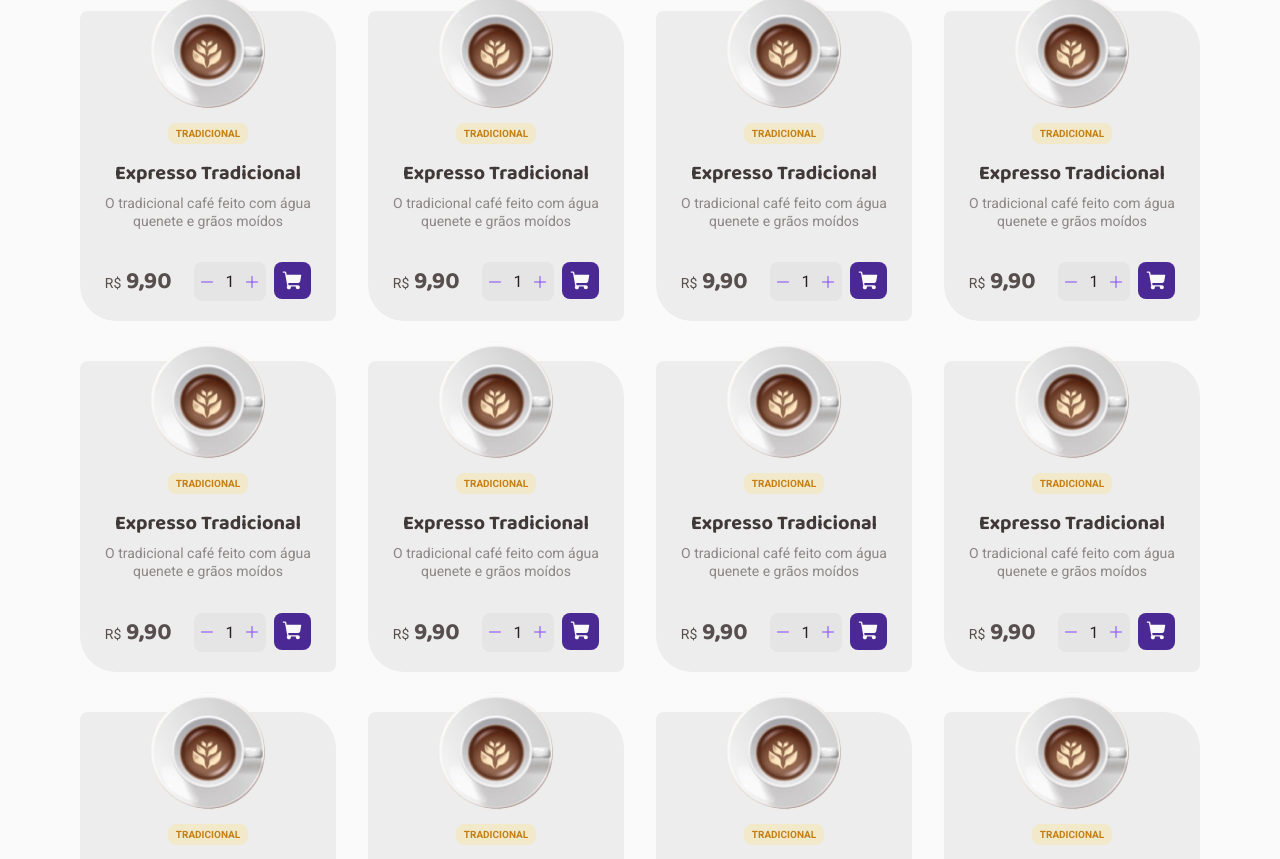
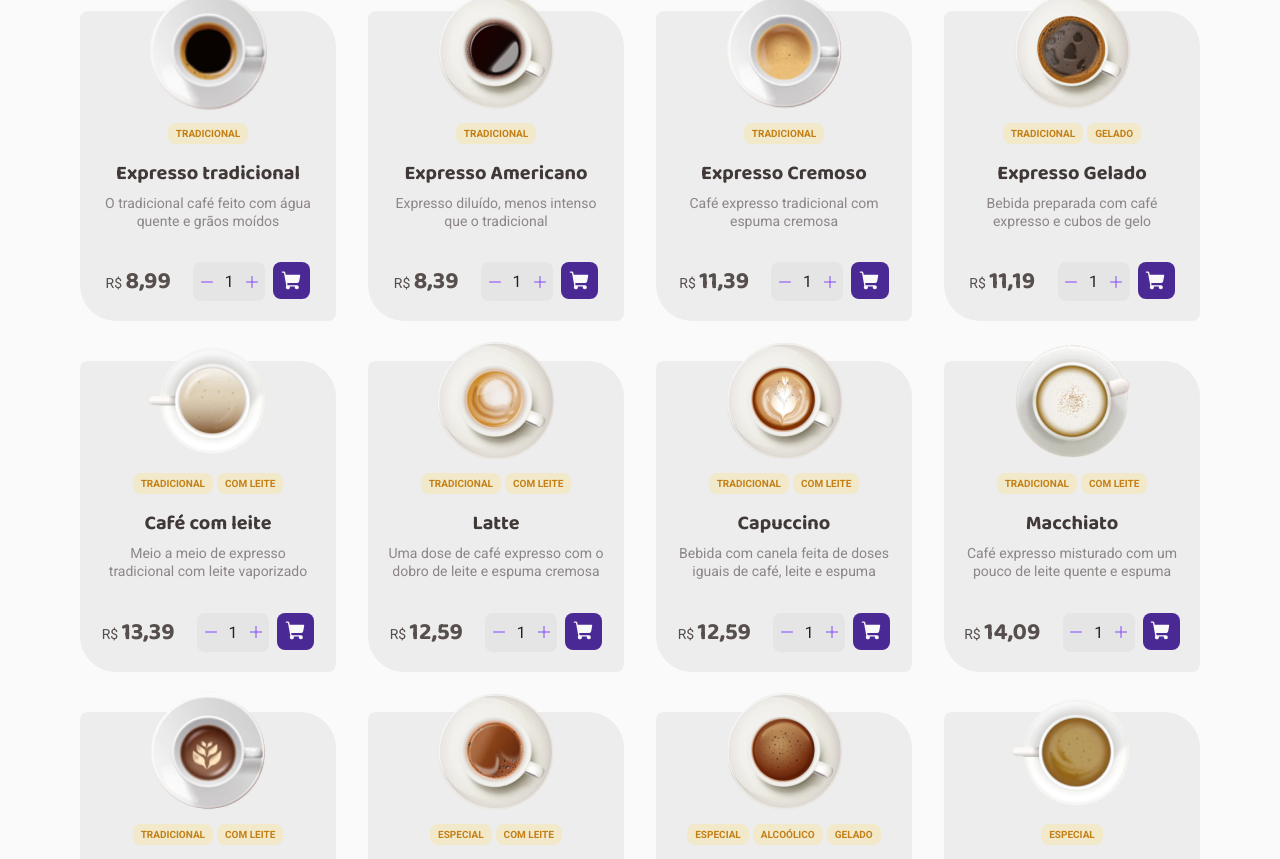
Before and after one commit to natan3001/Desafio-02---Coffee-Delivery, a React (Vite) app: page / in a window 1280 px wide. Shown: the part 701-1560 px from the top of the page. Built offline with nearby package versions, Linux system fonts and the light colour scheme.

Commit message:
Criado a listagem de cafés na pagina de home

```diff
--- a/src/contexts/CoffeContext.tsx
+++ b/src/contexts/CoffeContext.tsx
@@ -1,7 +1,7 @@
 import { createContext, ReactNode, useState } from 'react'
 
 // Coffee
-interface CoffeProps {
+export interface CoffeProps {
   id: string
   title: string
   description: string
--- a/src/pages/Home/CoffeeCard/index.tsx
+++ b/src/pages/Home/CoffeeCard/index.tsx
@@ -1,6 +1,5 @@
 import { ShoppingCart, Plus, Minus } from 'phosphor-react'
-
-import MochaccinoImage from '../../../assets/coffees/Mochaccino.png'
+import { CoffeProps } from '../../../contexts/CoffeContext'
 
 import {
   CardContainer,
@@ -10,24 +9,44 @@ import {
   TagListContainer,
 } from './styles'
 
-export function CoffeeCard() {
+export function CoffeeCard({
+  id,
+  description,
+  img,
+  price,
+  tagList,
+  title,
+}: CoffeProps) {
   return (
     <CardContainer>
-      <img src={MochaccinoImage} alt="" />
+      <img src={img} alt="" />
+
       <TagListContainer>
-        <span>Tradicional</span>
+        {tagList.map((tag, index) => (
+          <span key={`${id}-${index}`}>{tag}</span>
+        ))}
       </TagListContainer>
-      <h3>Expresso Tradicional</h3>
-      <p>O tradicional café feito com água quenete e grãos moídos</p>
+
+      <h3>{title}</h3>
+      <p>{description}</p>
+
       <FooterContainer>
         <PriceContainer>
-          R$<span> 9,90</span>
+          R${' '}
+          <span>
+            {price.toLocaleString('pt-BR', { minimumFractionDigits: 2 })}
+          </span>
         </PriceContainer>
+
         <FormAddCartContainer>
           <span>
-            <Minus size={16} />
+            <button>
+              <Minus size={16} />
+            </button>
             1
-            <Plus size={16} />
+            <button>
+              <Plus size={16} />
+            </button>
           </span>
           <button>
             <ShoppingCart weight="fill" size={22} />
--- a/src/pages/Home/CoffeeCard/styles.ts
+++ b/src/pages/Home/CoffeeCard/styles.ts
@@ -89,9 +89,15 @@ export const FormAddCartContainer = styled.form`
         color: ${(props) => props.theme['purple-700']};
       }
     }
+
+    button {
+      border: 0;
+      background-color: transparent;
+      height: 16px;
+    }
   }
 
-  button {
+  > button {
     display: flex;
     justify-content: center;
     align-items: center;
--- a/src/pages/Home/index.tsx
+++ b/src/pages/Home/index.tsx
@@ -16,7 +16,7 @@ export function Home() {
         <h2>Nossos cafés</h2>
         <CoffeeListContainer>
           {availableCoffeeList.map((coffee) => {
-            return <CoffeeCard key={coffee.id} />
+            return <CoffeeCard key={coffee.id} {...coffee} />
           })}
         </CoffeeListContainer>
       </MainContainer>
```
